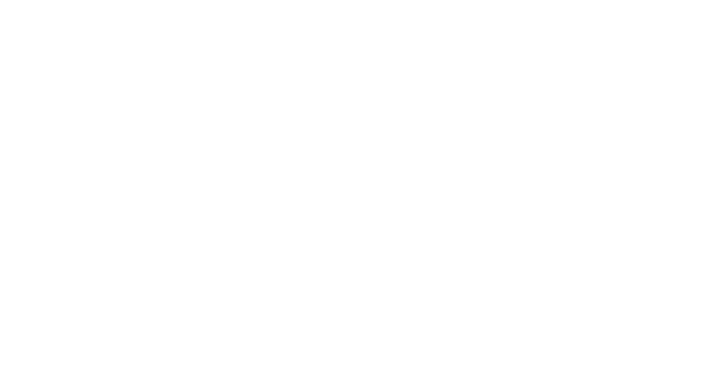
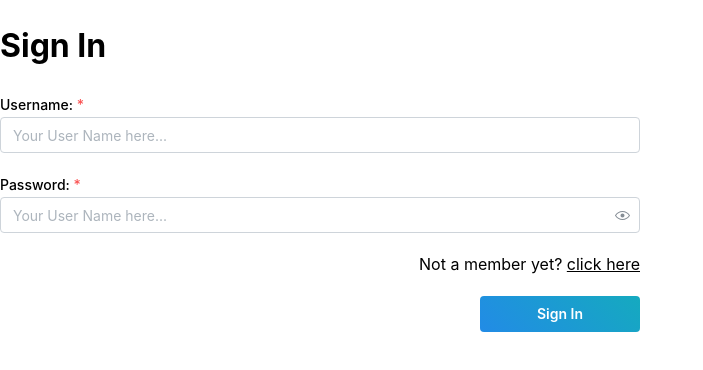
Before and after one commit to noach844/pubplus-client, a React (Vite) app: page / in a window 1280 px wide. Shown: the top 370 px of the page, without its empty margins (0-703 px from the left). Built offline with nearby package versions, Linux system fonts and the light colour scheme.

Commit message:
form login

```diff
--- a/src/App.tsx
+++ b/src/App.tsx
@@ -1,7 +1,12 @@
 import './App.css';
+import { Sign } from './pages/SignPage/Sign';
 
 function App() {
-  return <></>;
+  return (
+    <>
+      <Sign />
+    </>
+  );
 }
 
 export default App;
--- a/src/api/authAPI.ts
+++ b/src/api/authAPI.ts
@@ -8,6 +8,6 @@
 const authURL = `${import.meta.env.VITE_SERVER_API}/auth`;
 const authClient = createHTTPClient(authURL);
 
-const loginAPI = async (payload: LoginPayload) => {
+export const loginAPI = async (payload: LoginPayload) => {
   await authClient.post<string>('/', payload);
 };
--- /dev/null
+++ b/src/pages/SignPage/Sign.tsx
@@ -0,0 +1,9 @@
+import { SignIn } from './features/Signin';
+
+export const Sign = () => {
+  return (
+    <div>
+      <SignIn />
+    </div>
+  );
+};
--- /dev/null
+++ b/src/pages/SignPage/features/Signin.tsx
@@ -0,0 +1,69 @@
+import { Button, Flex, PasswordInput, TextInput } from '@mantine/core';
+import { useForm } from '@mantine/form';
+import { loginAPI } from '../../../api/authAPI';
+
+export const SignIn = () => {
+  const form = useForm({
+    initialValues: {
+      username: '',
+      password: '',
+    },
+  });
+
+  return (
+    <>
+      <h1>Sign In</h1>
+      <form
+        onSubmit={form.onSubmit(async (values) => {
+          loginAPI(values);
+        })}
+        style={{ width: '50%' }}
+      >
+        <Flex
+          direction={'column'}
+          justify={'space-between'}
+          h='15rem'
+          align={'end'}
+        >
+          <TextInput
+            w={'100%'}
+            required
+            label='Username:'
+            placeholder='Your User Name here...'
+            value={form.values.username}
+            onChange={(event) =>
+              form.setFieldValue('username', event.currentTarget.value)
+            }
+          />
+          <PasswordInput
+            w='100%'
+            required
+            label='Password:'
+            placeholder='Your User Name here...'
+            value={form.values.password}
+            onChange={(event) =>
+              form.setFieldValue('password', event.currentTarget.value)
+            }
+          />
+          <a>
+            Not a member yet?{' '}
+            <a
+              style={{ textDecoration: 'underline', cursor: 'pointer' }}
+              //onClick={toggleIsMember}
+            >
+              click here
+            </a>
+          </a>
+          <Button
+            type='submit'
+            w='25%'
+            gradient={{ from: 'blue', to: 'cyan' }}
+            variant='gradient'
+          >
+            Sign In
+          </Button>
+        </Flex>
+      </form>
+    </>
+  );
+};
```
